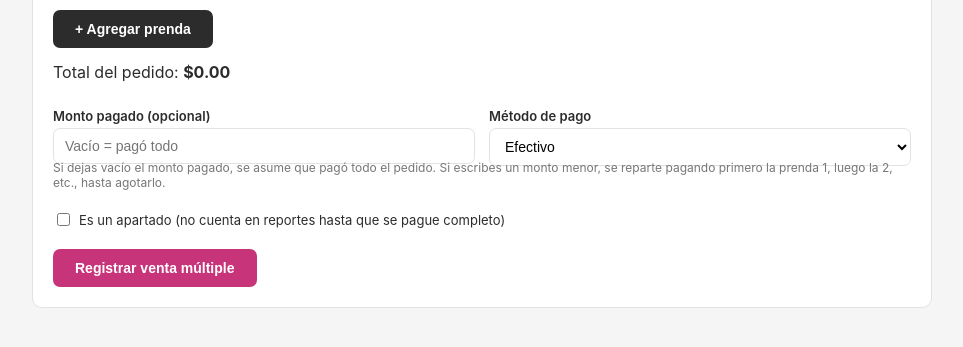
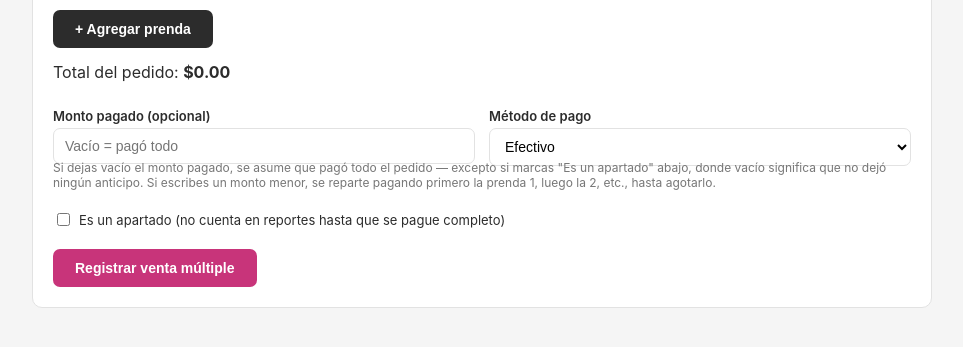
Before and after one commit to yuvalbaryosefp-alt/isha-wear-pos, a FastAPI app: template templates/carrito.html in a window 1280 px wide. Shown: the part 374-721 px from the top of the page, without its empty margins (158-1121 px from the left). Run offline with FastAPI, Linux system fonts and the light colour scheme; the template is opened without the code that fills it, so the values that code supplies are empty.

Commit message:
Corrige bug: apartado con monto vacío se registraba como pagado
Dejar el campo "Monto pagado" vacío siempre asumía pago completo, incluso
marcando "Es un apartado" — al no dejar nada de anticipo, el checkbox
quedaba contradicho por un pago automático igual al total. Ahora, si es
apartado, vacío significa $0 pagado en vez de pago completo.

```diff
--- a/app/main.py
+++ b/app/main.py
@@ -563,11 +563,12 @@ def registrar_venta(
 
         # Valida el monto pagado ANTES de escribir nada (si no, un error aquí
         # dejaría la venta a medias, porque el bloque ya habría hecho commit).
-        # Si se deja vacío, se asume que pagó todo (el caso más común).
+        # Si se deja vacío, se asume que pagó todo (el caso más común) — EXCEPTO
+        # si es un apartado, donde vacío significa que no dejó nada de anticipo.
         total_venta = float(precio_unitario) * cantidad_num
         monto_pagado_num = parsear_dinero(monto_pagado)
         if monto_pagado_num is None:
-            monto_pagado_num = total_venta
+            monto_pagado_num = 0.0 if apartado else total_venta
 
         if monto_pagado_num < 0 or monto_pagado_num > total_venta:
             return RedirectResponse(
@@ -1072,10 +1073,12 @@ def registrar_carrito(
             })
 
         # --- Paso 2: validar el pago combinado ANTES de escribir nada. ---
+        # Igual que en la venta individual: vacío = pagó todo, EXCEPTO si es
+        # un apartado, donde vacío significa que no dejó nada de anticipo.
         total_pedido = sum(it["subtotal"] for it in items_resueltos)
         monto_pagado_num = parsear_dinero(monto_pagado)
         if monto_pagado_num is None:
-            monto_pagado_num = total_pedido
+            monto_pagado_num = 0.0 if apartado else total_pedido
 
         if monto_pagado_num < 0 or monto_pagado_num > total_pedido:
             return RedirectResponse(
--- a/templates/carrito.html
+++ b/templates/carrito.html
@@ -83,8 +83,9 @@
         </div>
       </div>
       <p style="font-size:12px; color:#777; margin:-6px 0 10px">
-        Si dejas vacío el monto pagado, se asume que pagó todo el pedido. Si escribes un monto menor,
-        se reparte pagando primero la prenda 1, luego la 2, etc., hasta agotarlo.
+        Si dejas vacío el monto pagado, se asume que pagó todo el pedido —
+        excepto si marcas "Es un apartado" abajo, donde vacío significa que no dejó ningún anticipo.
+        Si escribes un monto menor, se reparte pagando primero la prenda 1, luego la 2, etc., hasta agotarlo.
       </p>
       <div class="fila-form">
         <div>
--- a/templates/ventas.html
+++ b/templates/ventas.html
@@ -89,7 +89,8 @@
         </div>
       </div>
       <p style="font-size:12px; color:#777; margin:-6px 0 10px">
-        Si dejas vacío el monto pagado, se asume que ya pagó todo (el total, no solo el subtotal mostrado arriba).
+        Si dejas vacío el monto pagado, se asume que ya pagó todo (el total, no solo el subtotal mostrado arriba) —
+        excepto si marcas "Es un apartado" abajo, donde vacío significa que no dejó ningún anticipo.
         Si escribes un monto menor, la venta queda con saldo pendiente.
       </p>
       <div class="fila-form">
```
